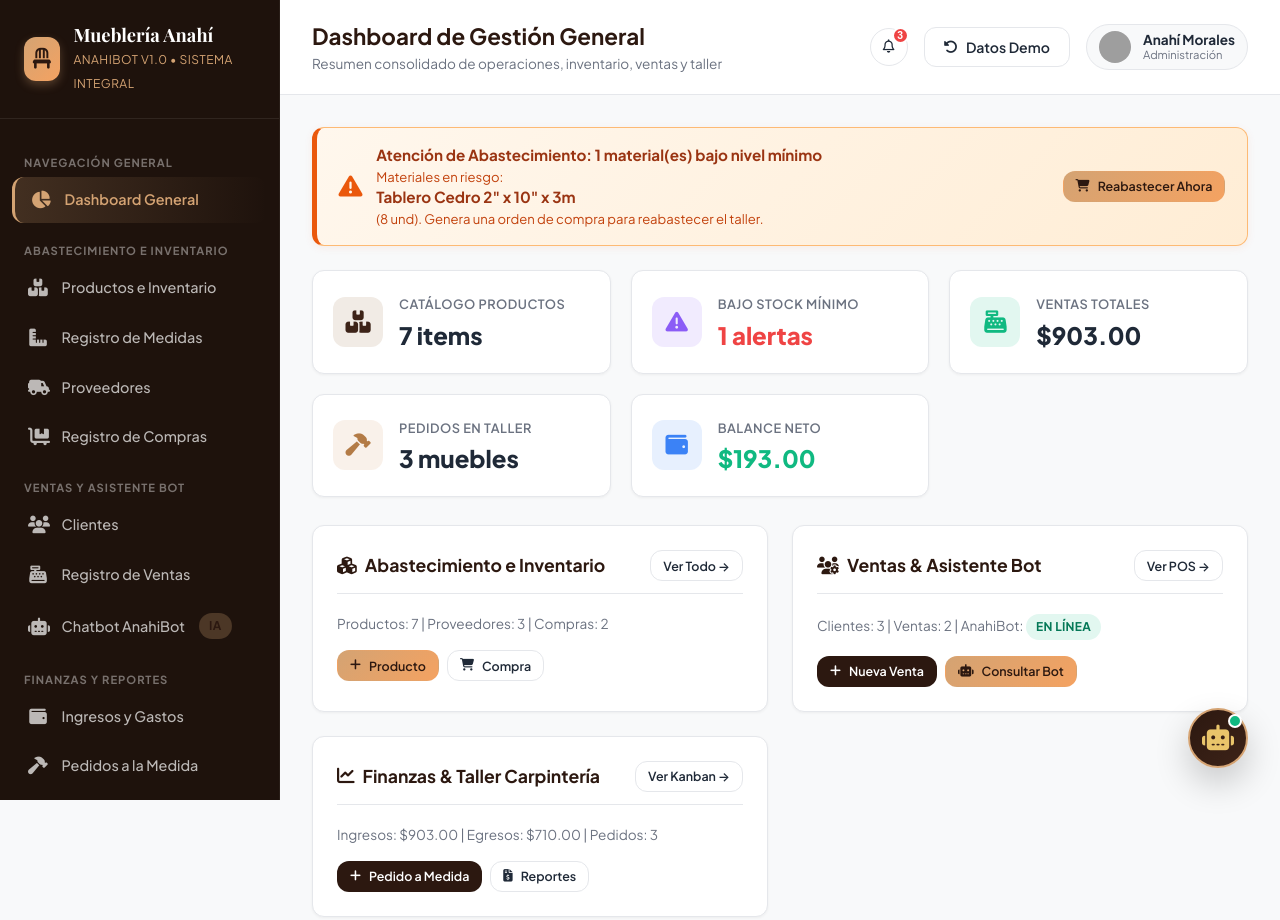
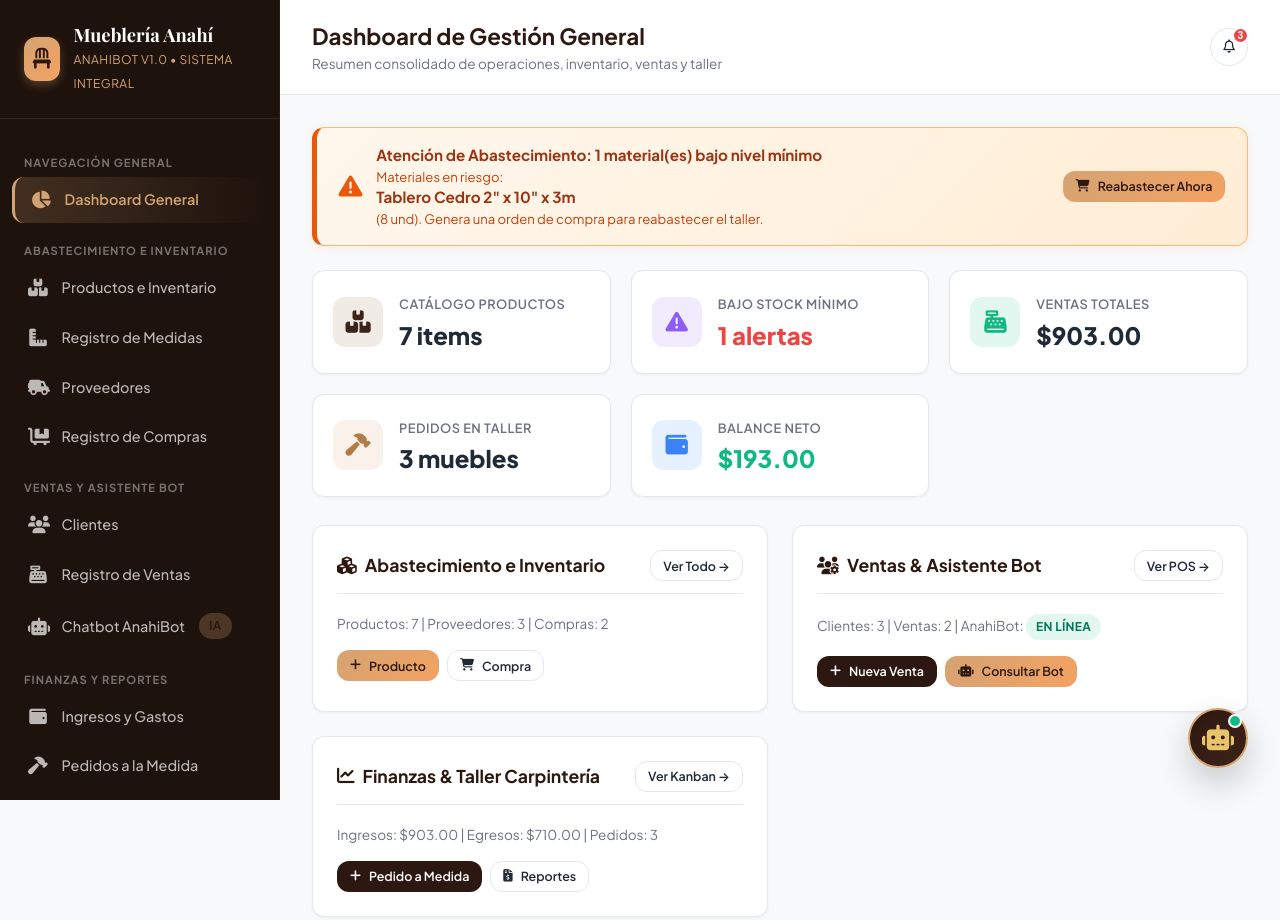
Before and after one commit to ARR0ZIT0-jv/autotaller123, a plain HTML site: page index.html in a window 1280 px wide. Shown: the top 920 px of the page. Drawn offline with nearby package versions, Linux system fonts and the light colour scheme; grey boxes are pictures that could not be loaded.

Commit message:
Eliminar boton Datos Demo y cuenta de administrador del header

```diff
--- a/index.html
+++ b/index.html
@@ -124,17 +124,7 @@
             </div>
           </div>
 
-          <button class="btn btn-outline" id="btn-quick-reset" title="Restablecer datos demo a estado original">
-            <i class="fa-solid fa-rotate-left"></i> Datos Demo
-          </button>
 
-          <div class="user-pill">
-            <img src="https://images.unsplash.com/photo-1534528741775-53994a69daeb?w=100&auto=format&fit=crop&q=80" alt="Avatar" class="avatar">
-            <div class="user-info">
-              <strong>Anahí Morales</strong>
-              <span>Administración</span>
-            </div>
-          </div>
         </div>
       </header>
 
```
